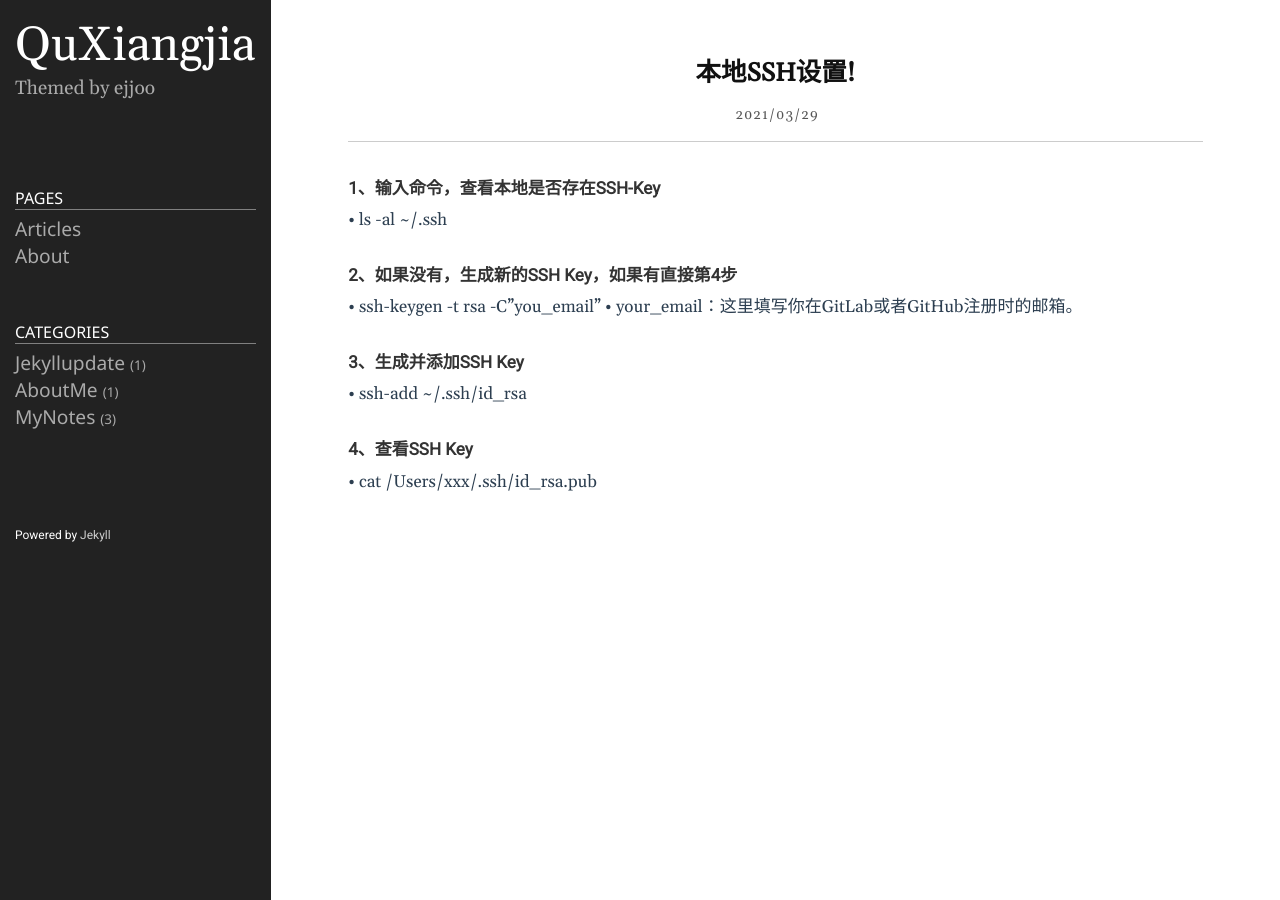
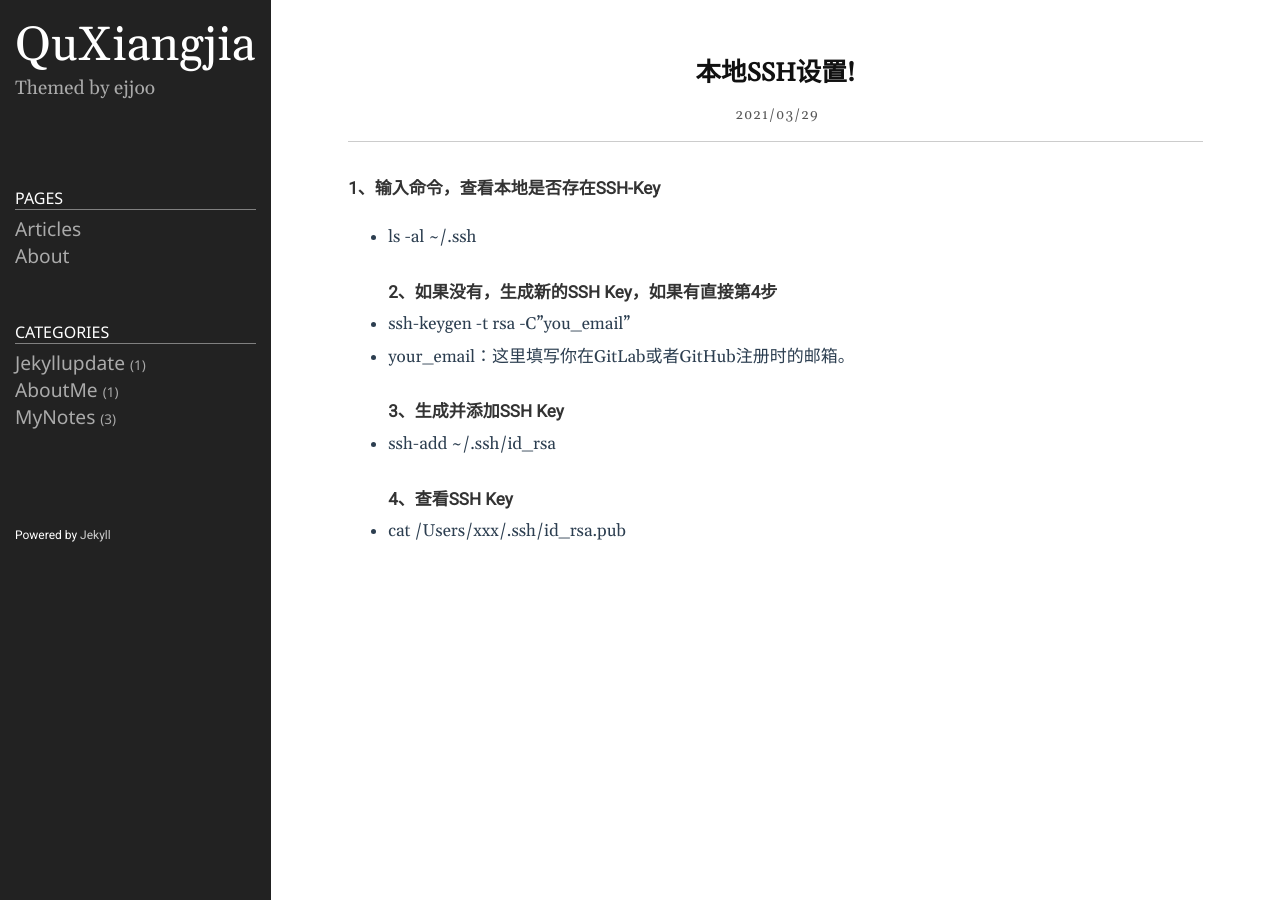
Before and after one commit to quxiangjia/quxiangjia.github.io, a Jekyll site: the page built from _posts/2021-03-29-本地SSH设置.markdown, in a window 1280 px wide. Built offline with Jekyll 4.4.1, drawn with Linux system fonts in a browser that asks for light colours.

```diff
--- a/_posts/2021-03-29-本地SSH设置.markdown
+++ b/_posts/2021-03-29-本地SSH设置.markdown
@@ -7,11 +7,11 @@ category: MyNotes
 
 
 #### 1、输入命令，查看本地是否存在SSH-Key
-• ls -al ~/.ssh
+- ls -al ~/.ssh
 #### 2、如果没有，生成新的SSH Key，如果有直接第4步
-• ssh-keygen -t rsa -C"you_email"
-• your_email：这里填写你在GitLab或者GitHub注册时的邮箱。
+- ssh-keygen -t rsa -C"you_email"
+- your_email：这里填写你在GitLab或者GitHub注册时的邮箱。
 #### 3、生成并添加SSH Key
-• ssh-add ~/.ssh/id_rsa
+- ssh-add ~/.ssh/id_rsa
 #### 4、查看SSH Key
-• cat /Users/xxx/.ssh/id_rsa.pub
+- cat /Users/xxx/.ssh/id_rsa.pub
```
